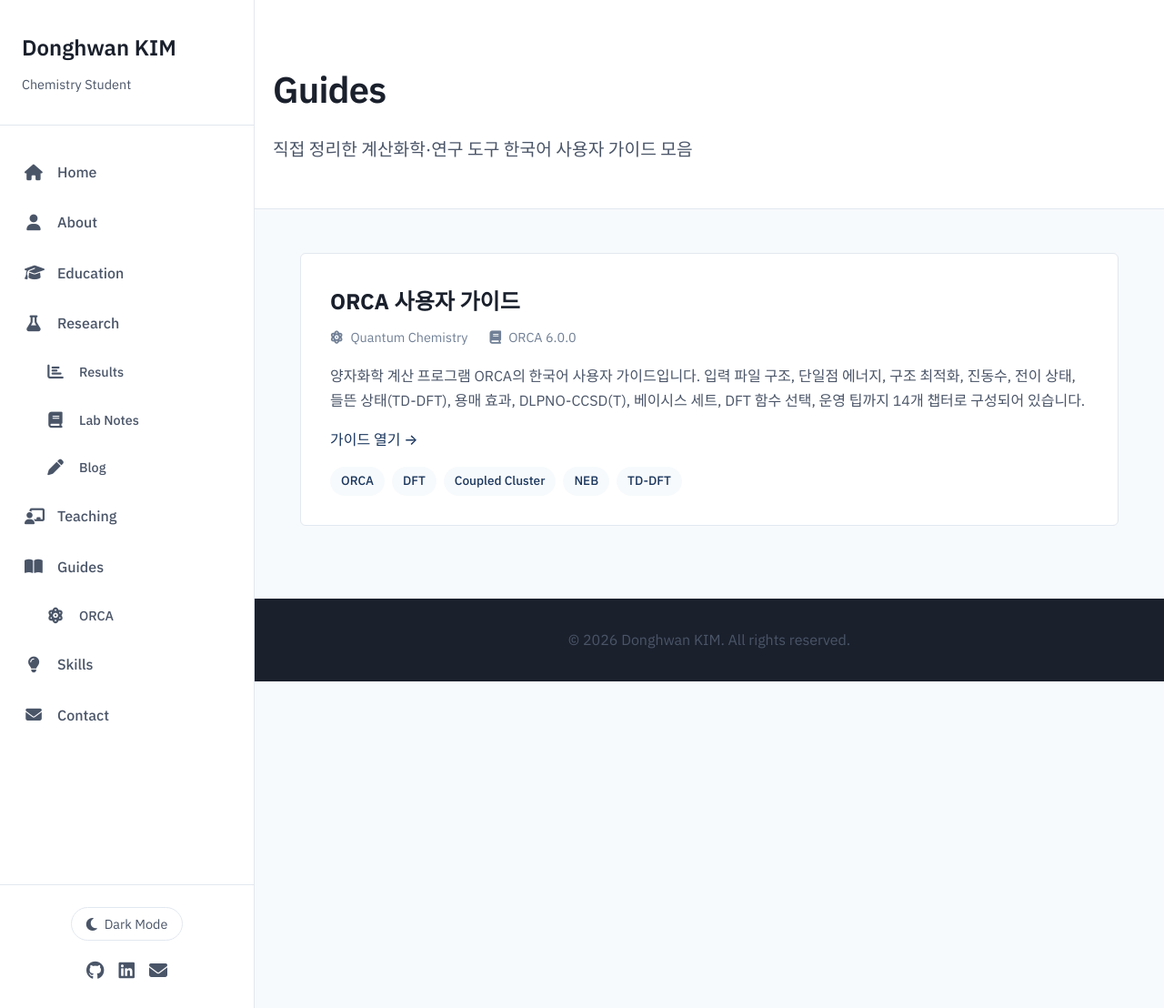
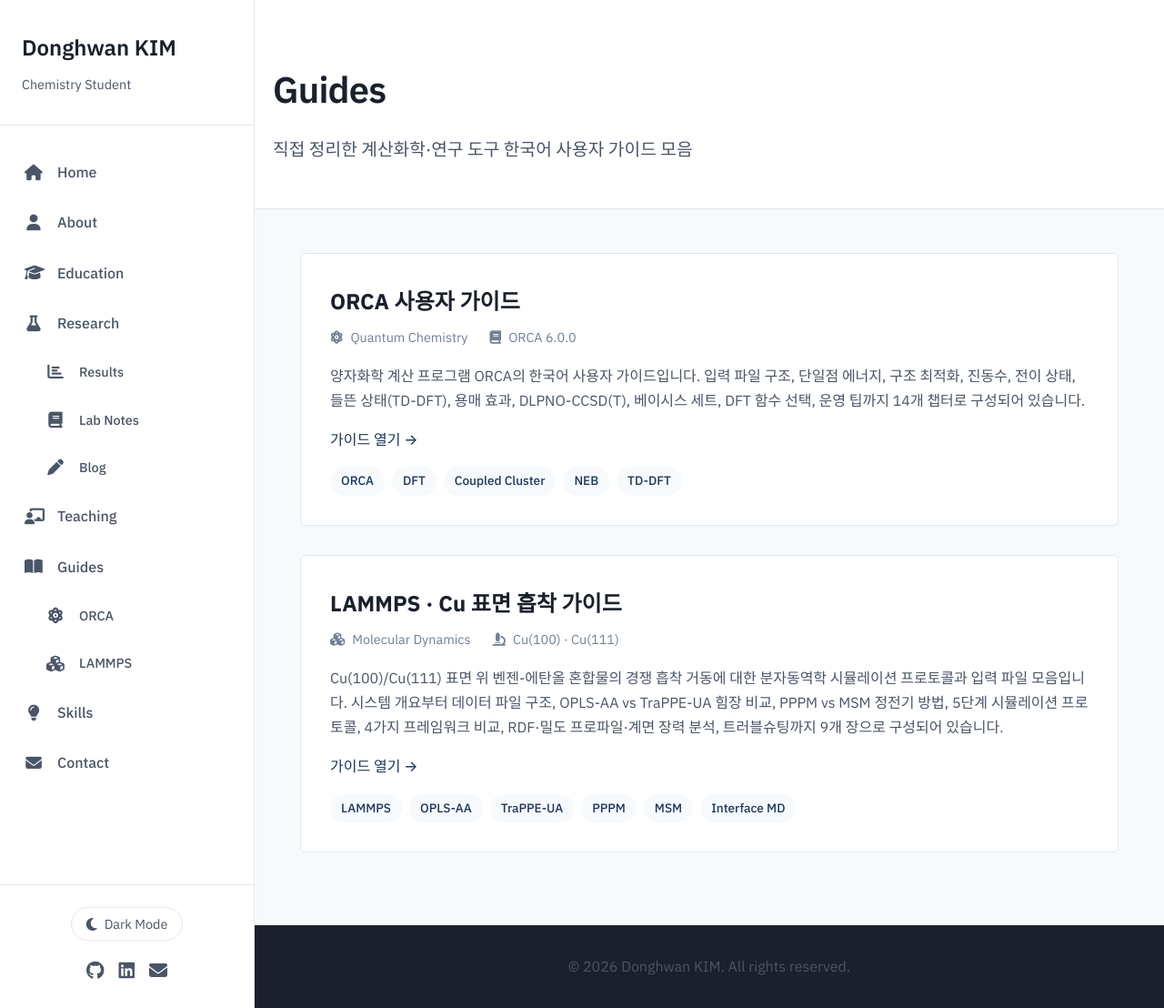
Before and after one commit to dhwan0112/dhk.github.io, a Jekyll site: the page built from _pages/guides.md, in a window 1280 px wide and 1108 px high. Shown: the whole window at 91% size. Built offline with Jekyll 4.4.1, drawn with Linux system fonts in a browser that asks for light colours; nearby versions of some CDN libraries.

Commit message:
Link LAMMPS guide on sidebar and Guides index
Guides 인덱스 페이지와 메인 사이드바에 LAMMPS Cu 표면 흡착 가이드 진입
링크를 추가합니다.

_pages/guides.md:
- 기존 ORCA 가이드 카드 아래에 LAMMPS 가이드 카드 추가.
- 카드 메타: Molecular Dynamics(fa-cubes) · Cu(100)/Cu(111)(fa-microscope)
- 카드 본문: 시스템 개요, 데이터 파일, 힘장·정전기 비교, 5단계 프로토콜,
  4가지 프레임워크, 분석·트러블슈팅 9개 장으로 구성됨을 안내.
- 태그: LAMMPS / OPLS-AA / TraPPE-UA / PPPM / MSM / Interface MD.

_includes/sidebar.html:
- Guides 메인 카테고리 아래 ORCA sublink 다음에 LAMMPS sublink 추가.
  fa-cubes 아이콘 사용, /guides/lammps/ 로 직접 연결.
- active 표시: page.url 이 'guides/lammps' 를 포함하면 LAMMPS sublink만
  활성화. ORCA sublink와 충돌 없도록 분리.

```diff
--- a/_includes/sidebar.html
+++ b/_includes/sidebar.html
@@ -44,6 +44,10 @@
             <i class="fas fa-atom"></i>
             <span>ORCA</span>
         </a>
+        <a href="{{ '/guides/lammps/' | relative_url }}" class="sidebar-link sidebar-sublink {% if page.url contains 'guides/lammps' %}active{% endif %}">
+            <i class="fas fa-cubes"></i>
+            <span>LAMMPS</span>
+        </a>
         <a href="{{ '/' | relative_url }}#skills" class="sidebar-link">
             <i class="fas fa-lightbulb"></i>
             <span>Skills</span>
--- a/_pages/guides.md
+++ b/_pages/guides.md
@@ -35,6 +35,36 @@ permalink: /guides/
                     <span class="tag">TD-DFT</span>
                 </div>
             </article>
+
+            <article class="post-preview">
+                <div class="post-header">
+                    <h2 class="post-title">
+                        <a href="{{ '/guides/lammps/' | relative_url }}">LAMMPS · Cu 표면 흡착 가이드</a>
+                    </h2>
+                    <div class="post-meta">
+                        <span class="post-category"><i class="fas fa-cubes"></i> Molecular Dynamics</span>
+                        <span class="post-category"><i class="fas fa-microscope"></i> Cu(100) · Cu(111)</span>
+                    </div>
+                </div>
+                <div class="post-excerpt">
+                    <p>
+                        Cu(100)/Cu(111) 표면 위 벤젠-에탄올 혼합물의 경쟁 흡착 거동에 대한
+                        분자동역학 시뮬레이션 프로토콜과 입력 파일 모음입니다. 시스템 개요부터
+                        데이터 파일 구조, OPLS-AA vs TraPPE-UA 힘장 비교, PPPM vs MSM 정전기
+                        방법, 5단계 시뮬레이션 프로토콜, 4가지 프레임워크 비교, RDF·밀도
+                        프로파일·계면 장력 분석, 트러블슈팅까지 9개 장으로 구성되어 있습니다.
+                    </p>
+                    <a href="{{ '/guides/lammps/' | relative_url }}" class="read-more">가이드 열기 →</a>
+                </div>
+                <div class="post-tags">
+                    <span class="tag">LAMMPS</span>
+                    <span class="tag">OPLS-AA</span>
+                    <span class="tag">TraPPE-UA</span>
+                    <span class="tag">PPPM</span>
+                    <span class="tag">MSM</span>
+                    <span class="tag">Interface MD</span>
+                </div>
+            </article>
         </div>
     </div>
 </section>
```
